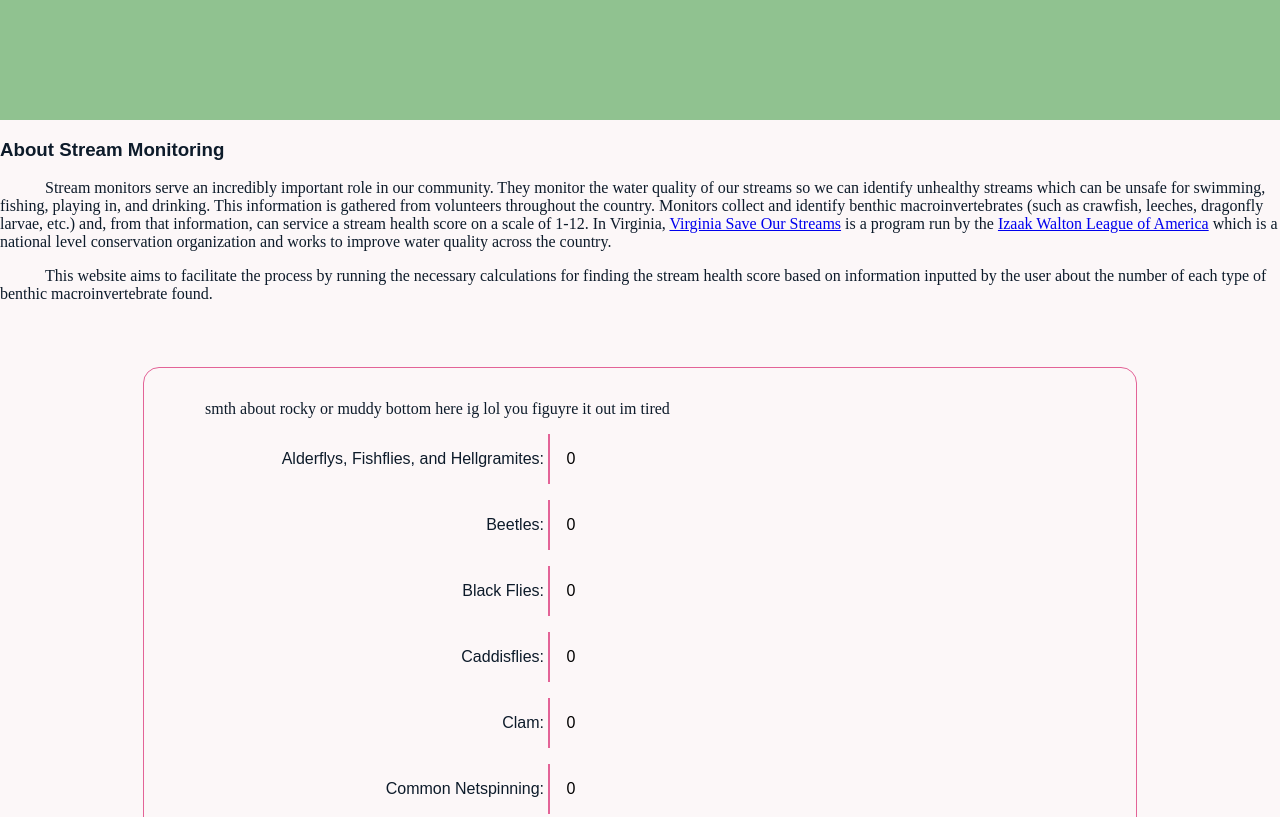
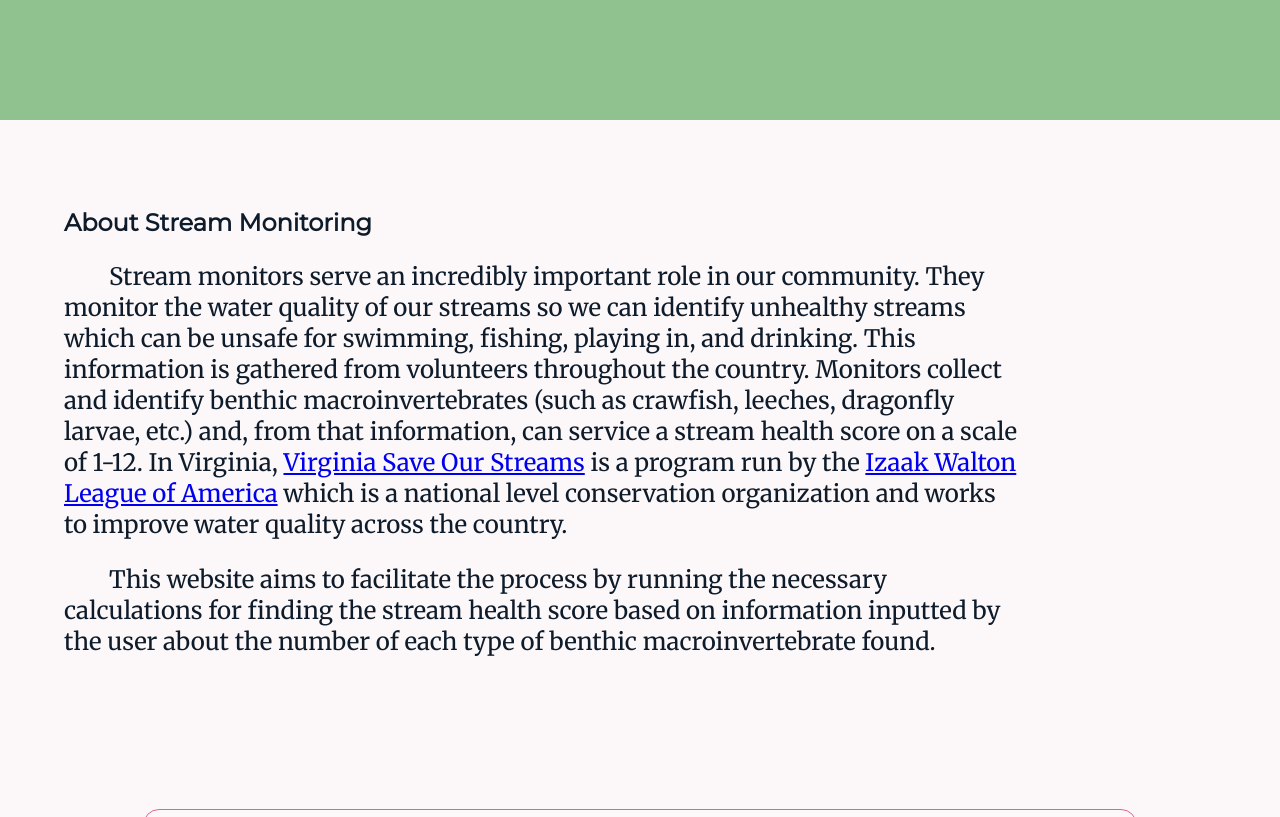
Before and after one commit to limejack/StreamMon, a plain HTML site: page index.html in a window 1280 px wide. Shown: the part 680-1497 px from the top of the page. Drawn offline with Linux system fonts and the light colour scheme.

Commit message:
some changes

```diff
--- a/index.html
+++ b/index.html
@@ -7,6 +7,7 @@
 <link rel="stylesheet" href="style.css">
 <link rel="preconnect" href="https://fonts.gstatic.com">
 <link href="https://fonts.googleapis.com/css2?family=Montserrat:ital,wght@0,400;1,700&display=swap" rel="stylesheet">
+<link href="https://fonts.googleapis.com/css2?family=Merriweather:wght@400;700&display=swap" rel="stylesheet">
 <body>
 
 <!-- Links (sit on top) -->
--- a/style.css
+++ b/style.css
@@ -1,7 +1,8 @@
 body, html {
   padding: 0;
   margin: 0;
-  font-family: "Inconsolata", sans-serif;
+
+  font-family: 'Merriweather', serif;
   background-color: #FCF7F8;
   color: #0D1B2A;
 }
@@ -19,12 +20,13 @@ body, html {
 
 p {
    text-indent: 45px;
-  font-family: "Times New Roman", Times, serif;
+  /* font-family: "Times New Roman", Times, serif; */
 }
 form {
   /* Center the form on the page */
   margin: 0 auto;
   width: 75%;
+  font-family: "Inconsolata", sans-serif;
   /* Form outline */
   padding: 1em;
   border: 1px solid #E36397;
@@ -84,13 +86,7 @@ textarea {
 
 .button {
   /* Align buttons with the text fields */
-  padding-left: 10%; /* same size as the label elements */
-}
-
-button {
-  /* This extra margin represent roughly the same space as the space
-     between the labels and their text fields */
-  margin-left: .5em;
+  margin: auto; /* same size as the label elements */
 }
 
 #landing {
@@ -154,3 +150,15 @@ h1 {
 footer {
   text-align: center;
 }
+
+#about {
+  width: 75%;
+  padding: 5%;
+  font-size: 1.5em;
+}
+
+h3 {
+  font-family: 'Montserrat', sans-serif;
+  color: #0D1B2A;
+  font-size: 1em;
+}
```
